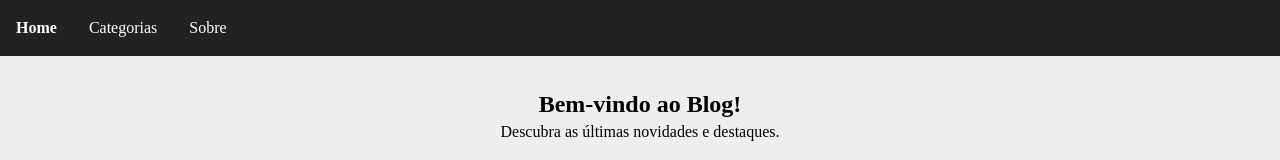
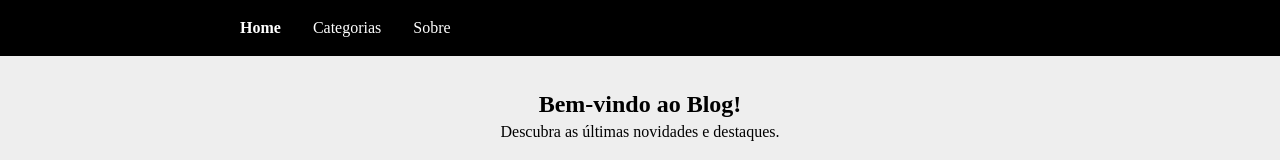
Before and after one commit to renewj/hub, a Next.js app: page / in a window 1280 px wide. Shown: the top 160 px of the page. Built offline with nearby package versions, Linux system fonts and the light colour scheme; no server answers; a web font is replaced by a local one.

Commit message:
Update Header.js

```diff
--- a/components/Header.js
+++ b/components/Header.js
@@ -2,8 +2,8 @@ import Link from "next/link";
 
 export default function Header() {
   return (
-    <header style={{ background: "#222", color: "#fff", padding: "1rem" }}>
-      <nav>
+    <header style={{ background: "#000", color: "#fff", padding: "1rem" }}>
+      <nav style={{ background: "#000", color: "#fff", maxWidth: "800px", margin:"0 auto" }}>
         <Link href="/"><a style={{ color: "#fff", marginRight: "2rem", fontWeight: "bold" }}>Home</a></Link>
         <Link href="/categories"><a style={{ color: "#fff", marginRight: "2rem" }}>Categorias</a></Link>
         <Link href="/about"><a style={{ color: "#fff" }}>Sobre</a></Link>
```
